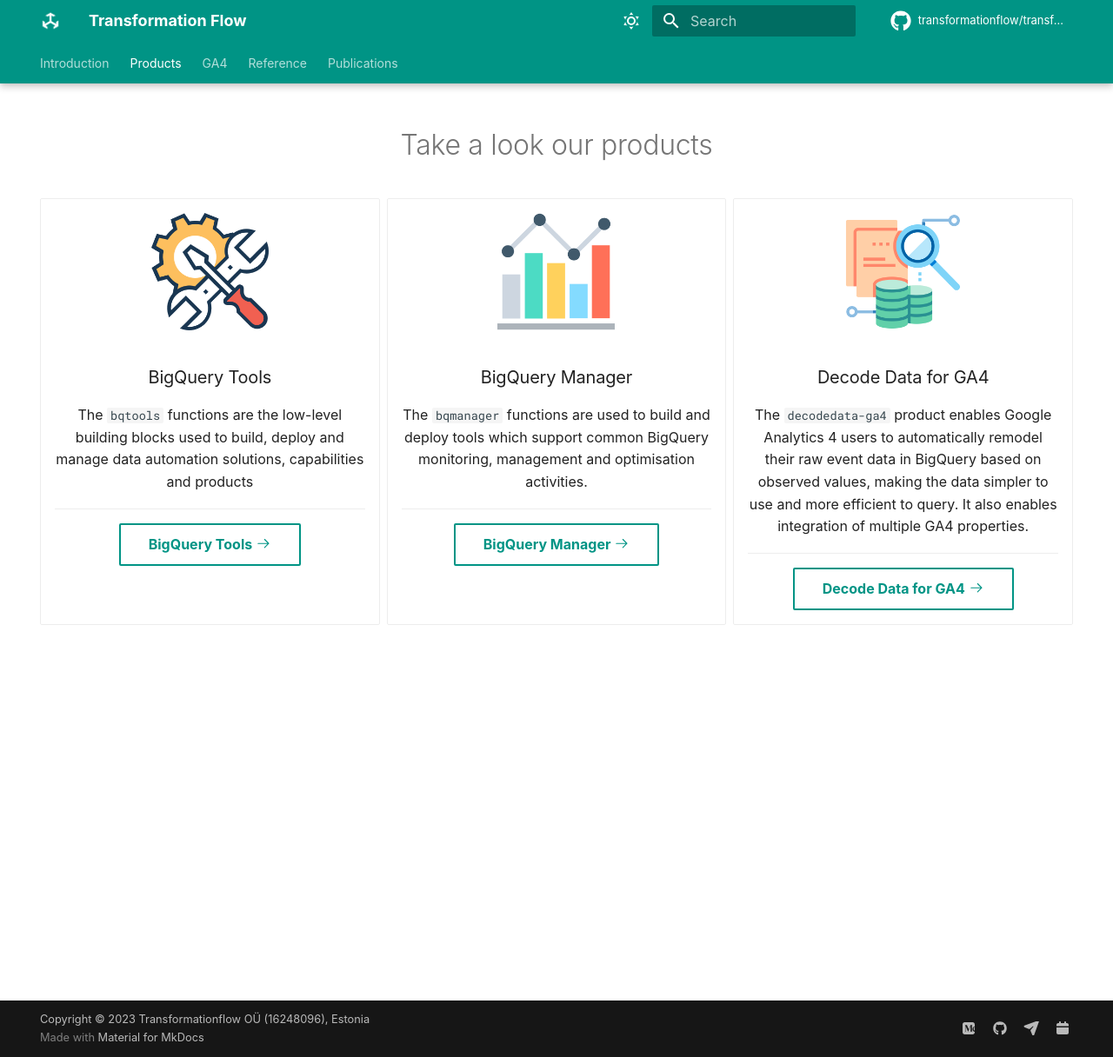
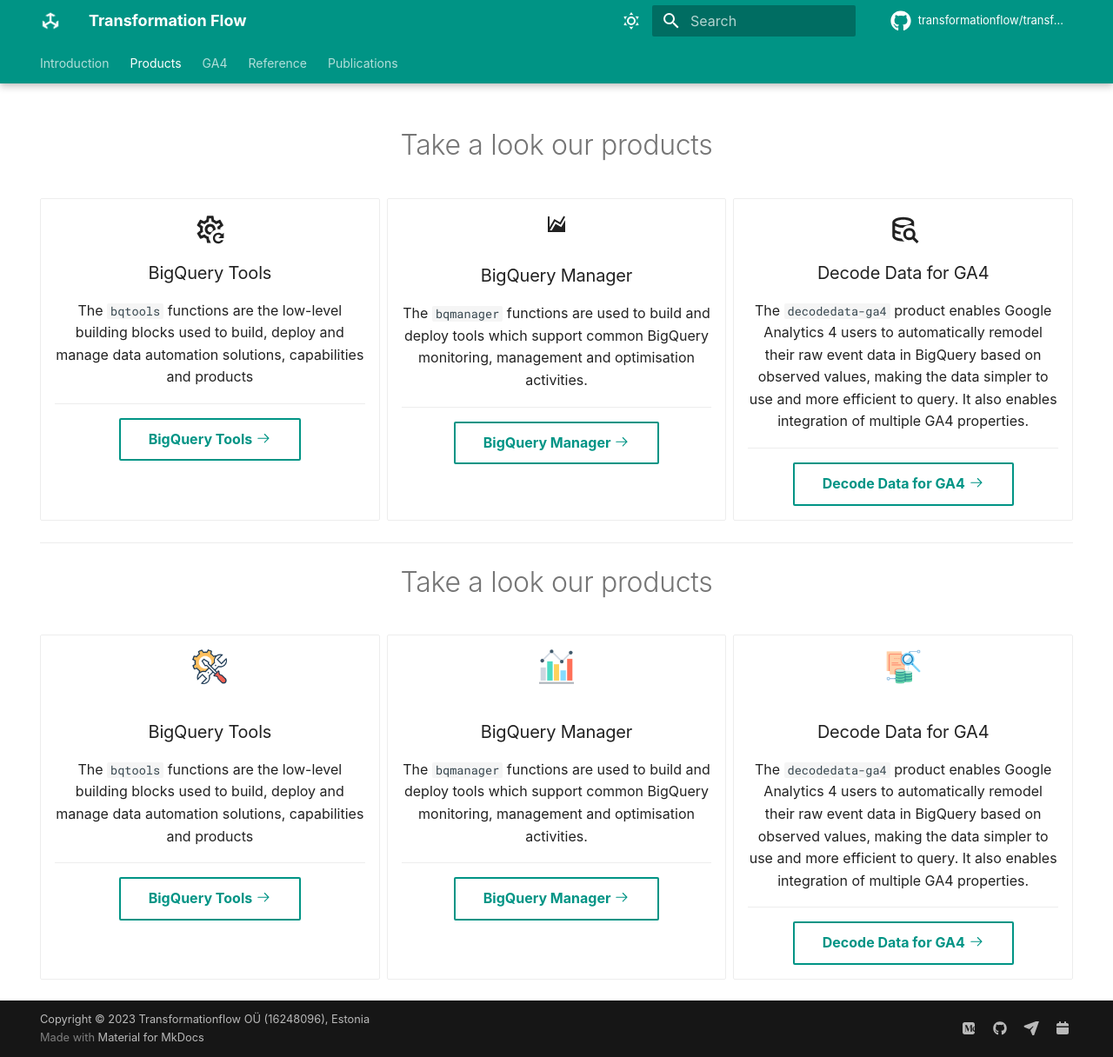
Before and after one commit to transformationflow/transformationflow.github.io, an MkDocs documentation site: the page built from docs/products.md, in a window 1280 px wide and 1216 px high. Shown: the whole window at 87% size. Built offline with MkDocs 1.6.1 and Material for MkDocs 9.7.7, drawn with Linux system fonts in a browser that asks for light colours; some web fonts are replaced; comment, search, counter and statistics services are not loaded.

Commit message:
Added two options icons for products section

```diff
--- a/docs/products.md
+++ b/docs/products.md
@@ -7,7 +7,7 @@
 
 <div class="grid cards" style="text-align:center" markdown>
 
--   ![BigQuery Tools](assets/icon-images/settings.png){ align=center, width=135px }
+-   # :material-cog-refresh-outline:{ .lg .middle }
 
     ## BigQuery Tools
 
@@ -18,7 +18,7 @@
     [BigQuery Tools :octicons-arrow-right-24:](https://transformationflow.io/reference/bqtools/){ .md-button }
 
 
--   ![BigQuery Manager](assets/icon-images/bar-chart.png){ align=center, width=135px }
+-   :material-chart-areaspline:{ .lg .middle }
 
     ## BigQuery Manager
 
@@ -29,7 +29,7 @@
     [BigQuery Manager :octicons-arrow-right-24:](https://transformationflow.io/reference/bqmanager/){ .md-button }
 
 
--   ![Decode Data for GA4](assets/icon-images/data-analysis.png){ align=center, width=135px }
+-   # :material-database-search-outline:{ .lg .middle }
 
     ## Decode Data for GA4
 
@@ -37,7 +37,48 @@
 
     ---
 
-    [Decode Data for GA4 :octicons-arrow-right-24:](https://transformationflow.io/reference/decodedata-ga4/){ .md-button }
+    [Decode Data for GA4 :octicons-arrow-right-24:](https://transformationflow.io/ga4/decodedata/){ .md-button }
+
+
+</div>
+
+---
+
+<h1 style="text-align:center">Take a look our products</h1>
+
+<div class="grid cards" style="text-align:center" markdown>
+
+-   ![BigQuery Tools](assets/icon-images/settings.png){ align=center, width=40px }
+
+    ## BigQuery Tools
+
+    The `bqtools` functions are the low-level building blocks used to build, deploy and manage data automation solutions, capabilities and products
+
+    ---
+
+    [BigQuery Tools :octicons-arrow-right-24:](https://transformationflow.io/reference/bqtools/){ .md-button }
+
+
+-   ![BigQuery Manager](assets/icon-images/bar-chart.png){ align=center, width=40px }
+
+    ## BigQuery Manager
+
+    The `bqmanager` functions are used to build and deploy tools which support common BigQuery monitoring, management and optimisation activities.
+
+    ---
+
+    [BigQuery Manager :octicons-arrow-right-24:](https://transformationflow.io/reference/bqmanager/){ .md-button }
+
+
+-   ![Decode Data for GA4](assets/icon-images/data-analysis.png){ align=center, width=40px }
+
+    ## Decode Data for GA4
+
+    The `decodedata-ga4` product enables Google Analytics 4 users to automatically remodel their raw event data in BigQuery based on observed values, making the data simpler to use and more efficient to query. It also enables integration of multiple GA4 properties.
+
+    ---
+
+    [Decode Data for GA4 :octicons-arrow-right-24:](https://transformationflow.io/ga4/decodedata/){ .md-button }
 
 </div>
 
```
